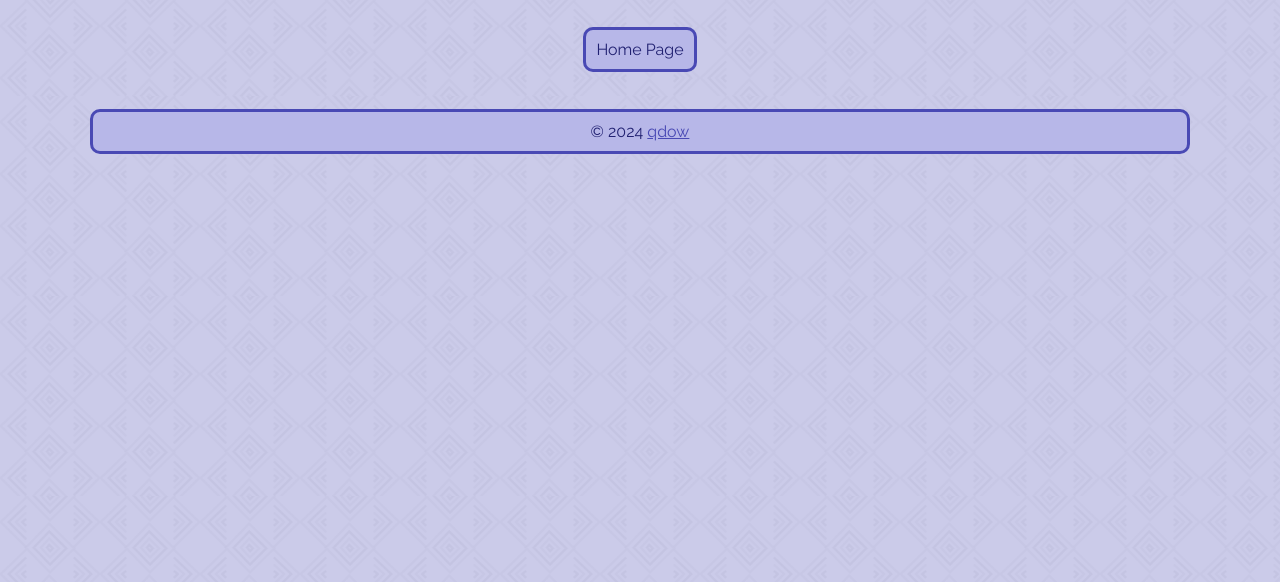
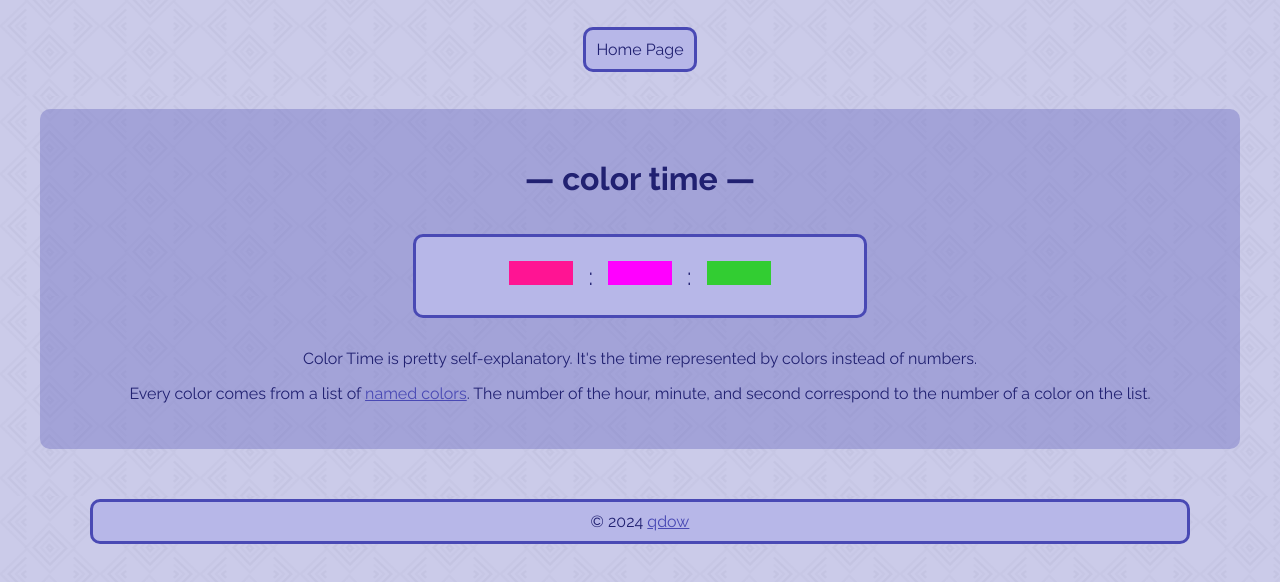
Before and after one commit to qdow/strange-time, a React (Vite) app: page /strange-time/color-time in a window 1280 px wide. Shown: the top 582 px of the page. Built offline with nearby package versions, Linux system fonts and the light colour scheme.

Commit message:
added color time

```diff
--- a/src/App.css
+++ b/src/App.css
@@ -58,7 +58,7 @@
 }
 
 .time-blocks {
-  width: 400px;
+  width: 35vw;
   display: inline-block;
   background-color: #b7b7e8;
   border: 3px solid #4949b4;
@@ -78,6 +78,13 @@
   font-style: normal;
 }
 
+.color-block {
+  display: inline-block;
+  width: 5vw;
+  height: 3vh;
+  margin: 0 15px;
+}
+
 .header-footer {
   background-color: #b7b7e8;
   border: 3px solid #4949b4;
--- a/src/App.jsx
+++ b/src/App.jsx
@@ -7,6 +7,7 @@
 import OverTimePage from './pages/OverTimePage';
 import BinaryTimePage from './pages/BinaryTimePage';
 import NegativeTimePage from './pages/NegativeTimePage';
+import ColorTimePage from './pages/ColorTimePage';
 
 function App() {
   const [time, setTime] = useState(new Date());
@@ -24,6 +25,7 @@
             <Route path="/over-time" element={<OverTimePage time={time} />} />
             <Route path="/binary-time" element={<BinaryTimePage time={time} />} />
             <Route path="/negative-time" element={<NegativeTimePage time={time} />} />
+            <Route path="/color-time" element={<ColorTimePage time={time} />} />
           </Routes>
       </Router>
 
--- /dev/null
+++ b/src/assets/colors.mjs
@@ -0,0 +1,62 @@
+export const colors = [
+	"IndianRed",
+	"LightCoral",
+	"Crimson",
+	"Red",
+	"DarkRed",
+	"HotPink",
+	"DeepPink",
+	"PaleVioletRed",
+	"LightSalmon",
+	"Coral",
+	"Tomato",
+	"OrangeRed",
+	"DarkOrange",
+	"Orange",
+    "Yellow",
+	"Plum",
+	"Violet",
+	"Fuchsia",
+	"MediumOrchid",
+	"MediumPurple",
+	"RebeccaPurple",
+	"DarkViolet",
+	"DarkOrchid",
+	"Purple",
+	"Indigo",
+	"SlateBlue",
+	"DarkSlateBlue",
+	"GreenYellow",
+	"Chartreuse",
+	"Lime",
+	"LimeGreen",
+	"LightGreen",
+	"SpringGreen",
+	"MediumSeaGreen",
+	"SeaGreen",
+	"ForestGreen",
+	"DarkGreen",
+	"YellowGreen",
+	"OliveDrab",
+	"Olive",
+	"DarkOliveGreen",
+	"MediumAquamarine",
+	"DarkSeaGreen",
+	"Teal",
+	"Aqua",
+    "PaleTurquoise",
+	"Aquamarine",
+	"Turquoise",
+	"MediumTurquoise",
+	"DarkTurquoise",
+	"CadetBlue",
+	"SteelBlue",
+	"LightSteelBlue",
+	"LightSkyBlue",
+	"DeepSkyBlue",
+	"DodgerBlue",
+	"CornflowerBlue",
+	"MediumSlateBlue",
+	"RoyalBlue",
+	"MidnightBlue"
+]
--- /dev/null
+++ b/src/components/ColorTime.jsx
@@ -0,0 +1,17 @@
+import ColorTimeBlock from './ColorTimeBlock';
+
+function ColorTime({ time }) {
+    let hour = time.getHours();
+    let minute = time.getMinutes();
+    let second = time.getSeconds();
+
+    return (
+        <p>
+            <ColorTimeBlock time={hour} />:
+            <ColorTimeBlock time={minute} />:
+            <ColorTimeBlock time={second} />
+        </p>
+    )
+}
+
+export default ColorTime;
--- /dev/null
+++ b/src/components/ColorTimeBlock.jsx
@@ -0,0 +1,13 @@
+import { colors } from "../assets/colors.mjs";
+
+function ColorTimeBlock({ time }) {
+    const blockColor = {
+        bg: { backgroundColor: colors[time] }
+    }
+
+    return (
+        <span className="color-block" style={blockColor.bg}></span>
+    )
+}
+
+export default ColorTimeBlock;
--- a/src/main.jsx
+++ b/src/main.jsx
@@ -6,8 +6,6 @@
 
 createRoot(document.getElementById('root')).render(
   <StrictMode>
-    {/* <Router basename={"/strange-time/"}> */}
       <App />
-    {/* </Router> */}
   </StrictMode>,
 )
--- /dev/null
+++ b/src/pages/ColorTimePage.jsx
@@ -0,0 +1,15 @@
+import ColorTime from '../components/ColorTime';
+
+function BinaryTimePage({ time }) {
+    return (
+        <div className="page">
+            <h1>— color time —</h1>
+            <div className="time-blocks"><ColorTime time={time} /></div>
+            <p>Color Time is pretty self-explanatory. It's the time represented by colors instead of numbers.</p>
+            <p>Every color comes from a list of <a href="https://htmlcolorcodes.com/color-names/" target="_blank">named colors</a>.
+                The number of the hour, minute, and second correspond to the number of a color on the list.</p>
+        </div>
+    )
+}
+
+export default BinaryTimePage;
--- a/src/pages/HomePage.jsx
+++ b/src/pages/HomePage.jsx
@@ -3,6 +3,7 @@
 import OverTime from "../components/OverTime";
 import BinaryTime from "../components/BinaryTime";
 import NegativeTime from "../components/NegativeTime";
+import ColorTime from "../components/ColorTime";
 
 function HomePage({ time }) {
     const navigate = useNavigate();
@@ -35,6 +36,17 @@
                 </div>
             </div>
 
+            <div>
+                <div className="time-blocks">
+                    <p><a href="/" onClick={e => {e.preventDefault(); navigate("/color-time")}}>color time</a></p>
+                    <ColorTime time={time} />
+                </div>
+                {/* <div className="time-blocks">
+                    <p><a href="/" onClick={e => {e.preventDefault(); navigate("/negative-time")}}>negative time</a></p>
+                    <NegativeTime time={time} />
+                </div> */}
+            </div>
+
             <div><p className="tiny">(if someone else has made something like this before, I promise I am not copying, I just thought it was a silly fun little project idea!)</p></div>
         </div>
     )
```
Also changed, not shown: 5 other files (tests, documents, lock files or other folders).
